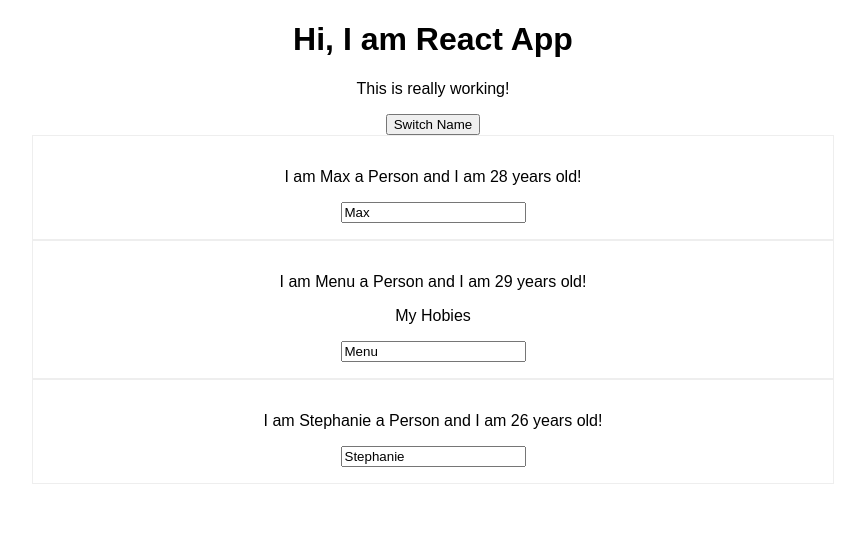
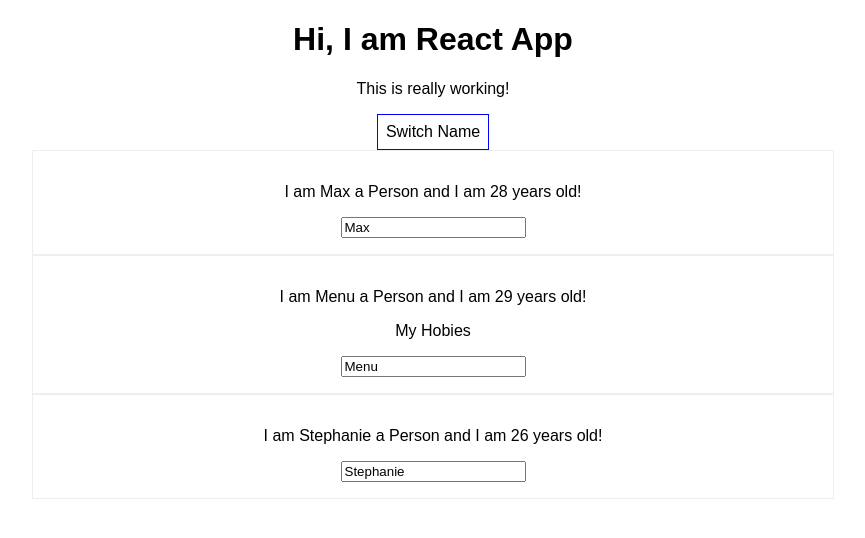
Before and after one commit to Mikele11/Udemy-React-lerning, a React (Create React App) app: page / in a window 1280 px wide. Shown: the top 538 px of the page, without its empty margins (207-1072 px from the left). Built offline with nearby package versions, Linux system fonts and the light colour scheme.

Commit message:
add inline style to button

```diff
--- a/src/App.js
+++ b/src/App.js
@@ -34,11 +34,21 @@
   }
 
   render() {
+    const style = {
+      backgroundColor:'white',
+      font: 'inherit',
+      border: '1px solid blue',
+      padding: '8px',
+      cursor: 'pointer'
+    }
+
     return (
       <div className="App">
         <h1>Hi, I am React App</h1>
         <p>This is really working!</p>
-        <button onClick={() => this.switchNameHandler('Maximilian')}>Switch Name</button>
+        <button
+          style={style}
+          onClick={() => this.switchNameHandler('Maximilian')}>Switch Name</button>
         <Person
           name={this.state.persons[0].name}
           age={this.state.persons[0].age} />
```
